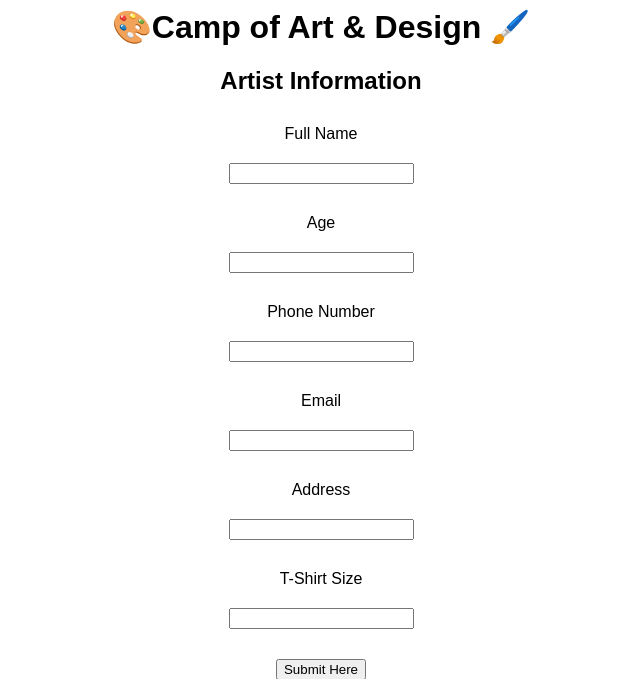
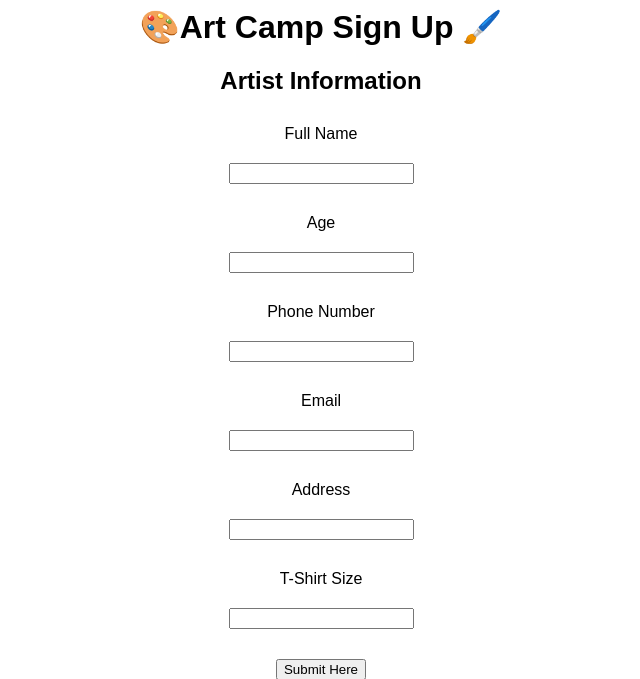
Before and after one commit to Rikaiyah-Winters/camp-sign-up, a Flask app: page / in a window 1280 px wide. Shown: the top 679 px of the page, without its empty margins (319-959 px from the left). Run offline with Flask 3, Linux system fonts and the light colour scheme.

Commit message:
Changed title to 'Art Camp Sign Up'

```diff
--- a/templates/form.html
+++ b/templates/form.html
@@ -6,7 +6,7 @@
 
 <body>
     <div className="header">
-        <h1>🎨Camp of Art & Design 🖌️</h1>
+        <h1>🎨Art Camp Sign Up 🖌️</h1>
     </div>
     <div className="sign-up-form">
         <h2>Artist Information</h2>
```
